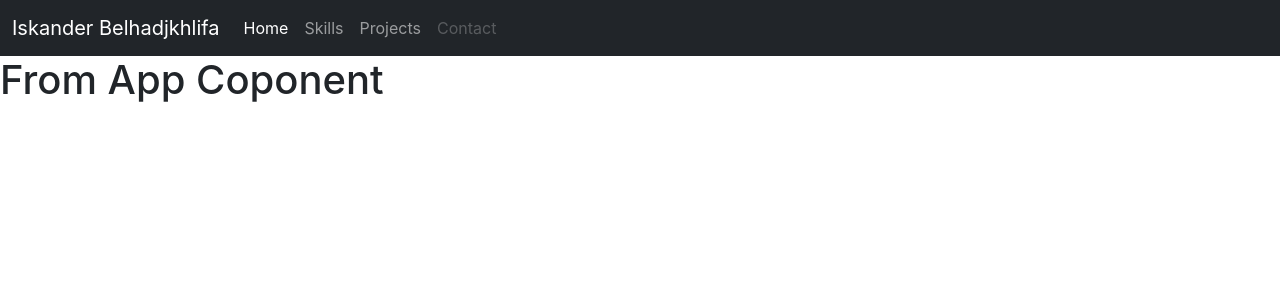
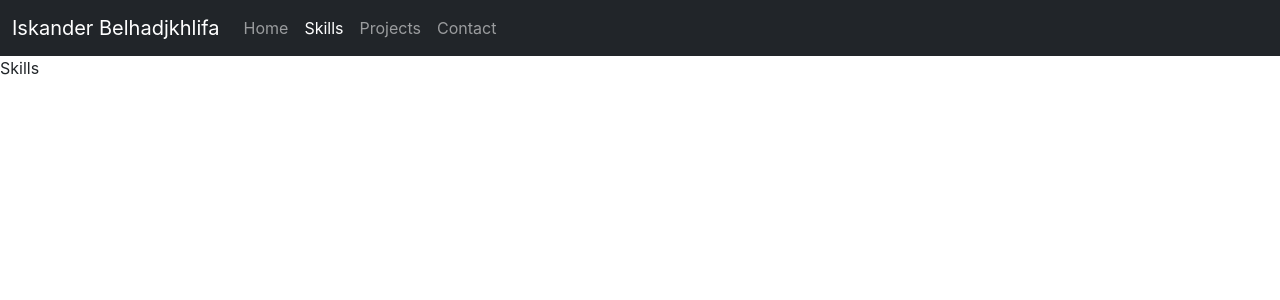
Before and after one commit to skanderharoun/portfolio, a React (Create React App) app: page /skills in a window 1280 px wide. Shown: the top 300 px of the page. Built offline with nearby package versions, Linux system fonts and the light colour scheme.

Commit message:
Set up react-router-dom and lin navbar items with pages

```diff
--- a/package.json
+++ b/package.json
@@ -9,6 +9,7 @@
     "bootstrap": "^5.2.0",
     "react": "^18.2.0",
     "react-dom": "^18.2.0",
+    "react-router-dom": "^5.3.3",
     "react-scripts": "5.0.1",
     "web-vitals": "^2.1.4"
   },
--- a/src/App.js
+++ b/src/App.js
@@ -1,11 +1,22 @@
+import { BrowserRouter, Route } from 'react-router-dom'
 
 import Navbar from './components/Navbar'
+import Home from './pages/Home';
+import Skills from './pages/Skills';
+import Projects from './pages/Projects';
+import Contact from './pages/Contact';
 
 function App() {
   return (
     <div>
-<Navbar/>
-      <h1>From App Coponent</h1>
+      <BrowserRouter>
+        <Navbar />
+        <Route exact path='/' component={Home} />
+        <Route path='/skills' component={Skills} />
+        <Route path='/projects' component={Projects} />
+        <Route path='/contact' component={Contact} />
+      </BrowserRouter>
+
     </div>
   );
 }
--- a/src/components/Navbar.js
+++ b/src/components/Navbar.js
@@ -1,26 +1,31 @@
 import React from 'react'
+import {Link, NavLink} from 'react-router-dom'
 
 function Navbar(props) {
     return (
-        < nav class="navbar navbar-dark bg-dark navbar-expand-lg" >
-        <div class="container-fluid">
-            <a class="navbar-brand" href="#">Iskander Belhadjkhlifa</a>
-            <button class="navbar-toggler" type="button" data-bs-toggle="collapse" data-bs-target="#navbarNav" aria-controls="navbarNav" aria-expanded="false" aria-label="Toggle navigation">
-                <span class="navbar-toggler-icon"></span>
+        < nav className="navbar navbar-dark bg-dark navbar-expand-lg" >
+        <div className="container-fluid">
+            <a className="navbar-brand" href="#">Iskander Belhadjkhlifa</a>
+            <button className="navbar-toggler" type="button" data-bs-toggle="collapse" data-bs-target="#navbarNav" aria-controls="navbarNav" aria-expanded="false" aria-label="Toggle navigation">
+                <span className="navbar-toggler-icon"></span>
             </button>
-            <div class="collapse navbar-collapse" id="navbarNav">
-                <ul class="navbar-nav">
-                    <li class="nav-item">
-                        <a class="nav-link active" aria-current="page" href="#">Home</a>
+            <div className="collapse navbar-collapse" id="navbarNav">
+                <ul className="navbar-nav">
+                    <li className="nav-item">
+
+                        <NavLink exact className="nav-link" to='/home'>Home</NavLink>
                     </li>
-                    <li class="nav-item">
-                        <a class="nav-link" href="#">Skills</a>
+                    <li className="nav-item">
+
+                        <NavLink className="nav-link" to='/skills'>Skills</NavLink>
                     </li>
-                    <li class="nav-item">
-                        <a class="nav-link" href="#">Projects</a>
+                    <li className="nav-item">
+
+                        <NavLink className="nav-link" to='/projects'>Projects</NavLink>
                     </li>
-                    <li class="nav-item">
-                        <a class="nav-link disabled">Contact</a>
+                    <li className="nav-item">
+
+                        <NavLink className="nav-link" to='/contact'>Contact</NavLink>
                     </li>
                 </ul>
             </div>
--- /dev/null
+++ b/src/pages/Contact.js
@@ -0,0 +1,9 @@
+import React from 'react'
+
+function Contact() {
+  return (
+    <div>Contact</div>
+  )
+}
+
+export default Contact
--- /dev/null
+++ b/src/pages/Home.js
@@ -0,0 +1,9 @@
+import React from 'react'
+
+function Home() {
+  return (
+    <div>Home</div>
+  )
+}
+
+export default Home
--- /dev/null
+++ b/src/pages/Projects.js
@@ -0,0 +1,9 @@
+import React from 'react'
+
+function Projects() {
+  return (
+    <div>Projects</div>
+  )
+}
+
+export default Projects
--- /dev/null
+++ b/src/pages/Skills.js
@@ -0,0 +1,9 @@
+import React from 'react'
+
+function Skills() {
+  return (
+    <div>Skills</div>
+  )
+}
+
+export default Skills
```
Also changed, not shown: 1 other file (tests, documents, lock files or other folders).
